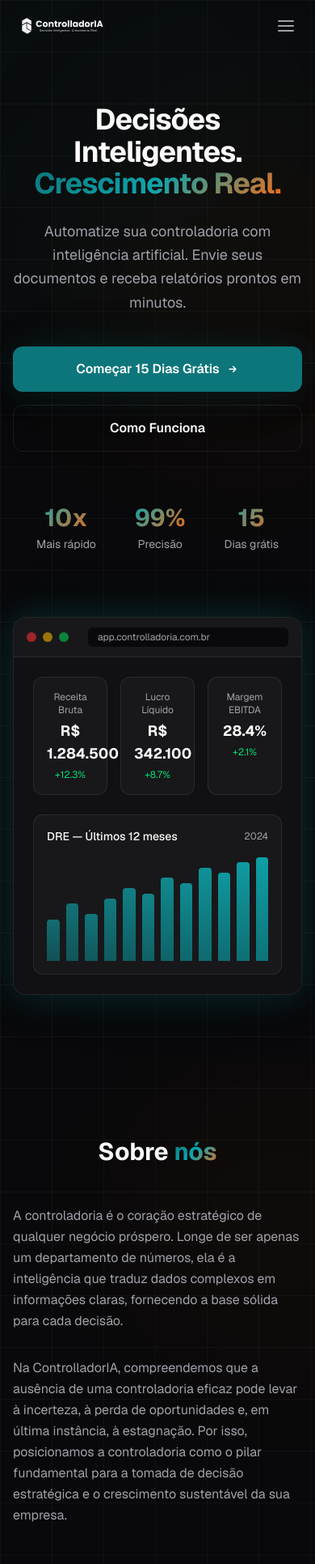
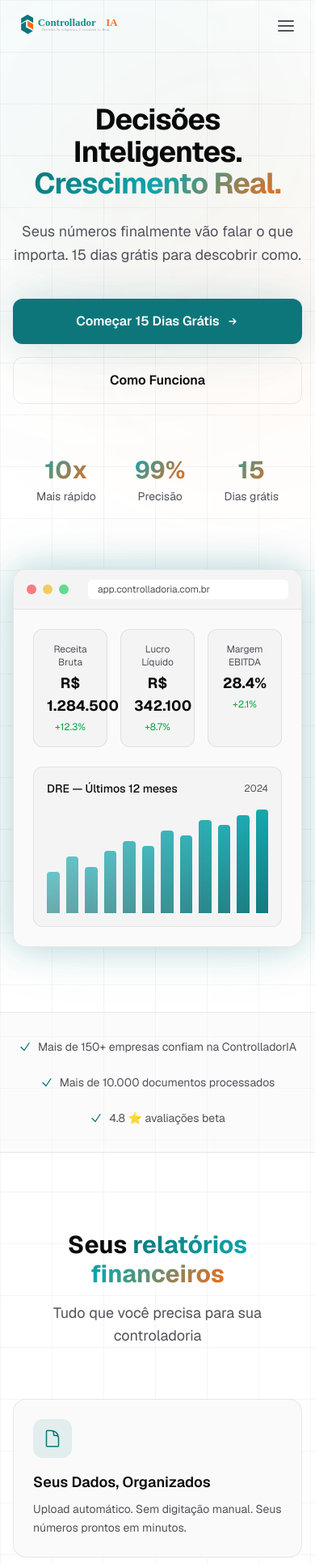
Before and after one commit to Controlladoria/controlladoria-website, a Next.js app: page / in a window 390 px wide. Shown: the top 1932 px of the page at 81% size. Built offline with nearby package versions, Linux system fonts and the light colour scheme.

Commit message:
feedback v2

```diff
--- a/src/app/globals.css
+++ b/src/app/globals.css
@@ -1,16 +1,16 @@
 @import "tailwindcss";
 
 :root {
-  --background: #09090b;
-  --foreground: #fafafa;
+  --background: #ffffff;
+  --foreground: #0a0a0b;
   --primary: #0d767b;
   --primary-light: #0ea5ab;
   --primary-foreground: #ffffff;
   --secondary: #f86a15;
-  --muted: #18181b;
-  --muted-foreground: #a1a1aa;
-  --border: rgba(255, 255, 255, 0.08);
-  --card: #111113;
+  --muted: #f4f4f5;
+  --muted-foreground: #52525b;
+  --border: rgba(0, 0, 0, 0.08);
+  --card: #fafafa;
 }
 
 @theme inline {
@@ -48,8 +48,8 @@ body {
 /* Grid background pattern */
 .grid-pattern {
   background-image:
-    linear-gradient(rgba(255, 255, 255, 0.03) 1px, transparent 1px),
-    linear-gradient(90deg, rgba(255, 255, 255, 0.03) 1px, transparent 1px);
+    linear-gradient(rgba(0, 0, 0, 0.04) 1px, transparent 1px),
+    linear-gradient(90deg, rgba(0, 0, 0, 0.04) 1px, transparent 1px);
   background-size: 64px 64px;
 }
 
--- a/src/app/page.tsx
+++ b/src/app/page.tsx
@@ -3,13 +3,43 @@
 import { useScrollAnimation } from "@/components/useScrollAnimation";
 import Navbar from "@/components/Navbar";
 import Hero from "@/components/Hero";
-import AboutUs from "@/components/AboutUs";
 import Features from "@/components/Features";
 import HowItWorks from "@/components/HowItWorks";
 import Pricing from "@/components/Pricing";
 import FAQ from "@/components/FAQ";
 import CTASection from "@/components/CTASection";
 import Footer from "@/components/Footer";
+
+function SocialProof() {
+  return (
+    <div className="animate-on-scroll py-8 border-y border-border bg-muted/40">
+      <div className="max-w-7xl mx-auto px-4 sm:px-6 lg:px-8">
+        <div className="flex flex-col sm:flex-row items-center justify-center gap-6 sm:gap-12 text-sm text-muted-foreground">
+          <span className="flex items-center gap-2">
+            <svg className="w-4 h-4 text-primary shrink-0" fill="none" stroke="currentColor" strokeWidth="2" viewBox="0 0 24 24">
+              <path strokeLinecap="round" strokeLinejoin="round" d="M4.5 12.75l6 6 9-13.5" />
+            </svg>
+            Mais de 150+ empresas confiam na ControlladorIA
+          </span>
+          <span className="hidden sm:block text-border">|</span>
+          <span className="flex items-center gap-2">
+            <svg className="w-4 h-4 text-primary shrink-0" fill="none" stroke="currentColor" strokeWidth="2" viewBox="0 0 24 24">
+              <path strokeLinecap="round" strokeLinejoin="round" d="M4.5 12.75l6 6 9-13.5" />
+            </svg>
+            Mais de 10.000 documentos processados
+          </span>
+          <span className="hidden sm:block text-border">|</span>
+          <span className="flex items-center gap-2">
+            <svg className="w-4 h-4 text-primary shrink-0" fill="none" stroke="currentColor" strokeWidth="2" viewBox="0 0 24 24">
+              <path strokeLinecap="round" strokeLinejoin="round" d="M4.5 12.75l6 6 9-13.5" />
+            </svg>
+            4.8 ⭐ avaliações beta
+          </span>
+        </div>
+      </div>
+    </div>
+  );
+}
 
 export default function Home() {
   useScrollAnimation();
@@ -19,7 +49,7 @@ export default function Home() {
       <Navbar />
       <main>
         <Hero />
-        <AboutUs />
+        <SocialProof />
         <Features />
         <HowItWorks />
         <Pricing />
--- a/src/components/Features.tsx
+++ b/src/components/Features.tsx
@@ -7,8 +7,8 @@ const FEATURES = [
         <path strokeLinecap="round" strokeLinejoin="round" d="M19.5 14.25v-2.625a3.375 3.375 0 00-3.375-3.375h-1.5A1.125 1.125 0 0113.5 7.125v-1.5a3.375 3.375 0 00-3.375-3.375H8.25m2.25 0H5.625c-.621 0-1.125.504-1.125 1.125v17.25c0 .621.504 1.125 1.125 1.125h12.75c.621 0 1.125-.504 1.125-1.125V11.25a9 9 0 00-9-9z" />
       </svg>
     ),
-    title: "Processamento Inteligente",
-    description: "Envie PDFs, imagens, planilhas e XMLs. Nossa IA extrai e classifica automaticamente todos os dados financeiros.",
+    title: "Seus Dados, Organizados",
+    description: "Upload automático. Sem digitação manual. Seus números prontos em minutos.",
   },
   {
     icon: (
@@ -17,7 +17,7 @@ const FEATURES = [
       </svg>
     ),
     title: "DRE Automatizado",
-    description: "Gere sua Demonstração do Resultado do Exercício completa e detalhada em formato gerencial, pronta para análise.",
+    description: "Veja onde seu dinheiro foi. Sem achismo.",
   },
   {
     icon: (
@@ -26,7 +26,7 @@ const FEATURES = [
       </svg>
     ),
     title: "Balanço Patrimonial",
-    description: "Balanço gerencial completo com ativos, passivos e patrimônio líquido organizados automaticamente.",
+    description: "Entenda a saúde financeira real do seu negócio.",
   },
   {
     icon: (
@@ -35,7 +35,7 @@ const FEATURES = [
       </svg>
     ),
     title: "Fluxo de Caixa",
-    description: "Fluxo de caixa detalhado com entradas, saídas e saldo por período, gerado automaticamente.",
+    description: "Preveja crises. Decida com segurança.",
   },
   {
     icon: (
@@ -43,8 +43,8 @@ const FEATURES = [
         <path strokeLinecap="round" strokeLinejoin="round" d="M9.813 15.904L9 18.75l-.813-2.846a4.5 4.5 0 00-3.09-3.09L2.25 12l2.846-.813a4.5 4.5 0 003.09-3.09L9 5.25l.813 2.846a4.5 4.5 0 003.09 3.09L15.75 12l-2.846.813a4.5 4.5 0 00-3.09 3.09zM18.259 8.715L18 9.75l-.259-1.035a3.375 3.375 0 00-2.455-2.456L14.25 6l1.036-.259a3.375 3.375 0 002.455-2.456L18 2.25l.259 1.035a3.375 3.375 0 002.455 2.456L21.75 6l-1.036.259a3.375 3.375 0 00-2.455 2.456z" />
       </svg>
     ),
-    title: "IA Avançada",
-    description: "Reconhecimento inteligente de notas fiscais, boletos, recibos e extratos bancários com alta precisão.",
+    title: "Análise Automática",
+    description: "A IA identifica padrões. Você vê oportunidades.",
   },
   {
     icon: (
@@ -53,7 +53,7 @@ const FEATURES = [
       </svg>
     ),
     title: "Multi-Usuário & Equipes",
-    description: "Gerencie sua equipe com permissões granulares. Colaboração em tempo real nos relatórios financeiros.",
+    description: "Colabore sem caos. Cada um vê o que precisa.",
   },
 ];
 
--- a/src/components/Footer.tsx
+++ b/src/components/Footer.tsx
@@ -29,7 +29,7 @@ export default function Footer() {
           {/* Brand */}
           <div className="col-span-2 md:col-span-1">
             <Image
-              src="/logo-horizontal-white.svg"
+              src="/logo.svg"
               alt="ControlladorIA"
               width={200}
               height={44}
--- a/src/components/Hero.tsx
+++ b/src/components/Hero.tsx
@@ -25,8 +25,8 @@ export default function Hero() {
 
           {/* Subtitle */}
           <p className="animate-on-scroll stagger-1 text-lg sm:text-xl text-muted-foreground max-w-2xl mx-auto mb-10 leading-relaxed">
-            Automatize sua controladoria com inteligência artificial.
-            Envie seus documentos e receba relatórios prontos em minutos.
+            Seus números finalmente vão falar o que importa.
+            15 dias grátis para descobrir como.
           </p>
 
           {/* CTAs */}
@@ -104,7 +104,7 @@ export default function Hero() {
                       <div className="text-lg font-bold text-foreground">
                         {card.value}
                       </div>
-                      <div className="text-xs text-green-400 mt-1">
+                      <div className="text-xs text-green-600 mt-1">
                         {card.change}
                       </div>
                     </div>
--- a/src/components/HowItWorks.tsx
+++ b/src/components/HowItWorks.tsx
@@ -5,7 +5,7 @@ const STEPS = [
     number: "01",
     title: "Envie seus documentos",
     description:
-      "Faça upload de notas fiscais, boletos, extratos bancários, recibos e comprovantes. Aceitamos PDF, imagens, Excel e XML (NF-e, NFS-e).",
+      "Mande tudo: PDFs bagunçados, prints, extratos, notas. Simples assim.",
     visual: (
       <div className="bg-card border border-border rounded-2xl p-6 animate-float">
         <div className="space-y-3">
@@ -26,7 +26,7 @@ const STEPS = [
                     {["245 KB", "1.2 MB", "890 KB"][i]}
                   </div>
                 </div>
-                <svg className="w-5 h-5 text-green-400" fill="none" stroke="currentColor" strokeWidth="2" viewBox="0 0 24 24">
+                <svg className="w-5 h-5 text-green-600" fill="none" stroke="currentColor" strokeWidth="2" viewBox="0 0 24 24">
                   <path strokeLinecap="round" strokeLinejoin="round" d="M4.5 12.75l6 6 9-13.5" />
                 </svg>
               </div>
@@ -40,7 +40,7 @@ const STEPS = [
     number: "02",
     title: "IA processa e classifica",
     description:
-      "Nossa inteligência artificial analisa cada documento, extrai valores, identifica categorias contábeis e organiza tudo automaticamente no plano de contas.",
+      "Enquanto você toma café, nossa IA lê tudo, entende e organiza como se fosse um contador experiente.",
     visual: (
       <div className="bg-card border border-border rounded-2xl p-6 animate-float-slow">
         <div className="space-y-4">
@@ -51,9 +51,9 @@ const STEPS = [
             </span>
           </div>
           {[
-            { cat: "Receita Bruta", val: "R$ 85.400,00", color: "text-green-400" },
-            { cat: "CMV", val: "R$ 34.200,00", color: "text-red-400" },
-            { cat: "Despesas Adm.", val: "R$ 12.800,00", color: "text-yellow-400" },
+            { cat: "Receita Bruta", val: "R$ 85.400,00", color: "text-green-600" },
+            { cat: "CMV", val: "R$ 34.200,00", color: "text-red-600" },
+            { cat: "Despesas Adm.", val: "R$ 12.800,00", color: "text-yellow-600" },
           ].map((item) => (
             <div
               key={item.cat}
@@ -73,7 +73,7 @@ const STEPS = [
     number: "03",
     title: "Relatórios prontos",
     description:
-      "Receba DRE, Balanço Patrimonial e Fluxo de Caixa completos em formato gerencial. Analise, exporte e tome decisões baseadas em dados reais.",
+      "Você recebe relatórios que fazem sentido. Pronto para Excel, pronto para apresentar, pronto para decidir. Tudo isso em uma plataforma — sem precisar de contador terceirizado (por enquanto).",
     visual: (
       <div className="bg-card border border-border rounded-2xl p-6 animate-float-delay">
         <div className="space-y-3">
@@ -94,7 +94,7 @@ const STEPS = [
                 <span className="text-sm">{report.name}</span>
               </div>
               <div className="flex items-center gap-2">
-                <span className="text-xs px-2 py-0.5 bg-green-400/10 text-green-400 rounded">
+                <span className="text-xs px-2 py-0.5 bg-green-400/10 text-green-600 rounded">
                   Pronto
                 </span>
               </div>
@@ -165,12 +165,12 @@ export default function HowItWorks() {
           <h3 className="text-xl font-bold mb-6">Com a ControlladorIA, você tende a ganhar:</h3>
           <div className="grid grid-cols-1 sm:grid-cols-2 gap-3 text-left mb-10">
             {[
-              "Mais clareza para decidir",
-              "Mais segurança na leitura dos números",
-              "Mais organização na rotina de controladoria",
-              "Mais previsibilidade para planejar",
-              "Menos dependência de improviso",
-              "Mais foco no que realmente importa",
+              "Deixa de adivinhar e começa a escolher",
+              "Seus números você entende. Sem ajuda de especialista.",
+              "Economia de 15+ horas/mês em tarefas operacionais",
+              "Visualiza cenários 3 meses à frente com confiança",
+              "Decisões baseadas em dados, não em intuição",
+              "Você estrategiza. A IA operacionaliza.",
             ].map((item) => (
               <div key={item} className="flex items-center gap-2 text-muted-foreground">
                 <svg className="w-4 h-4 text-primary shrink-0" fill="none" stroke="currentColor" strokeWidth="2" viewBox="0 0 24 24">
--- a/src/components/Navbar.tsx
+++ b/src/components/Navbar.tsx
@@ -25,7 +25,7 @@ export default function Navbar() {
     <nav
       className={`fixed top-0 left-0 right-0 z-50 transition-all duration-300 ${
         scrolled
-          ? "navbar-blur bg-[#09090b]/80 border-b border-border"
+          ? "navbar-blur bg-white/80 border-b border-border"
           : "bg-transparent"
       }`}
     >
@@ -34,7 +34,7 @@ export default function Navbar() {
           {/* Logo */}
           <a href="#" className="flex items-center gap-2 shrink-0">
             <Image
-              src="/logo-horizontal-white.svg"
+              src="/logo.svg"
               alt="ControlladorIA"
               width={220}
               height={48}
@@ -96,7 +96,7 @@ export default function Navbar() {
 
       {/* Mobile menu */}
       {mobileOpen && (
-        <div className="lg:hidden navbar-blur bg-[#09090b]/95 border-t border-border">
+        <div className="lg:hidden navbar-blur bg-white/95 border-t border-border">
           <div className="px-4 py-4 space-y-3">
             {NAV_LINKS.map((link) => (
               <a
```
Also changed, not shown: src/components/CTASection.tsx (+5 -6 lines), src/components/FAQ.tsx (+11 -1 lines), src/components/Pricing.tsx (+7 -7 lines).
